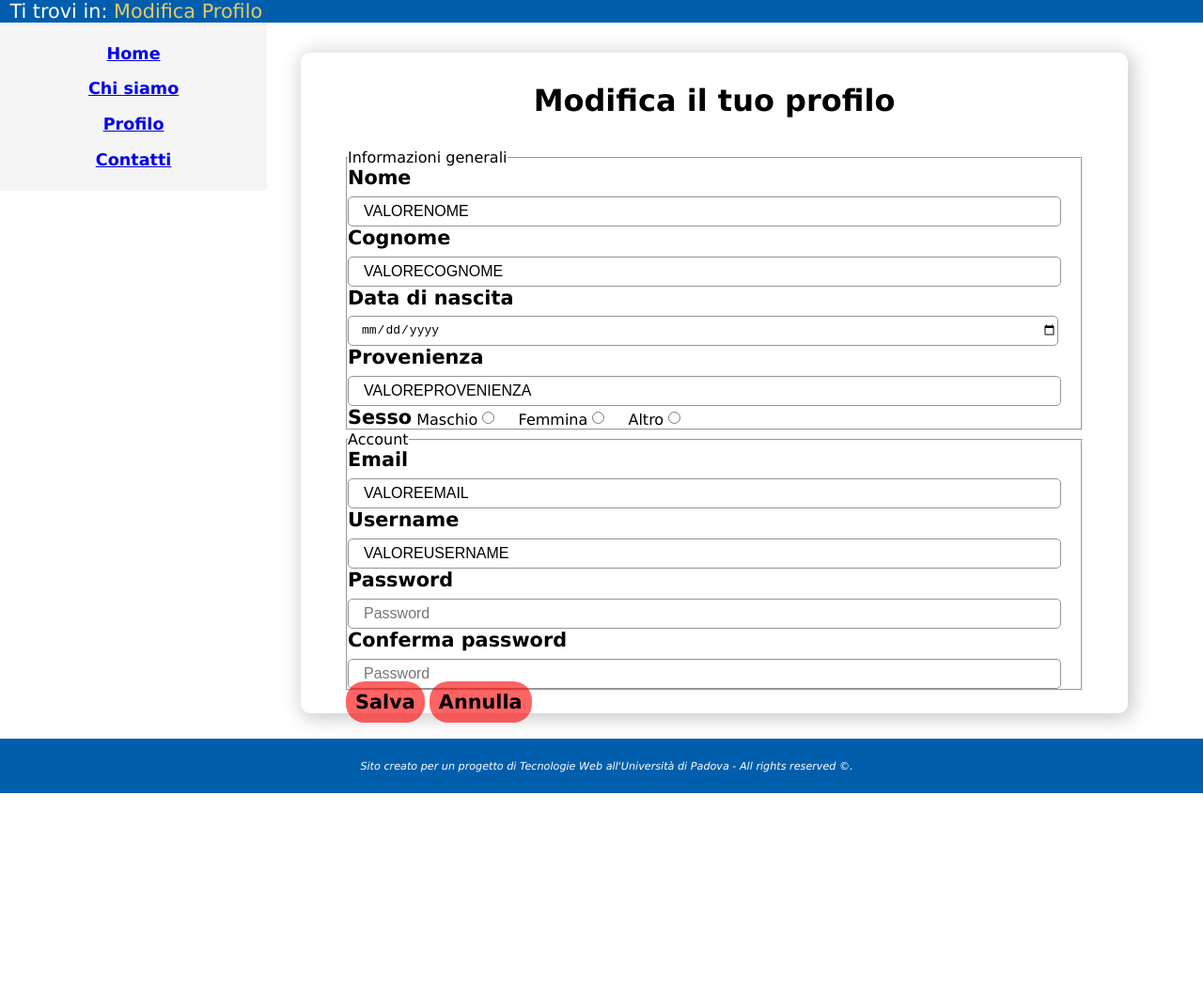
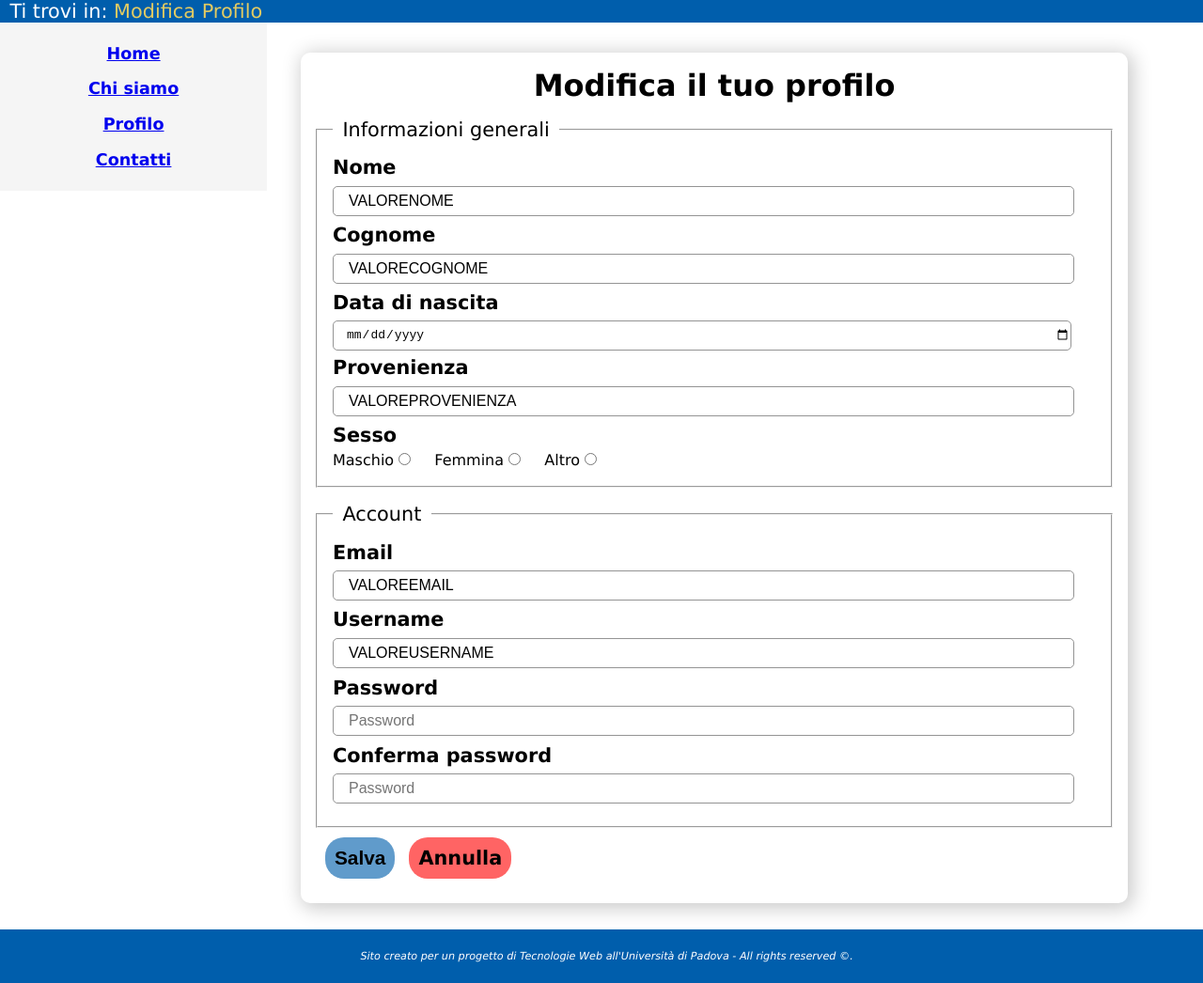
Before and after one commit to MicheleBaldisseri/TwoNotes, a PHP site: page /php/modificaProfilo.php in a window 1280 px wide. Shown: the part 80-1126 px from the top of the page at 94% size. Before the commit the page ends 924 px from the top, so only its background shows below. Run offline with PHP 8.4, Linux system fonts and the light colour scheme.

Commit message:
aggiunto css e sistemato modifica post

```diff
--- a/styles/stile.css
+++ b/styles/stile.css
@@ -624,13 +624,31 @@ SEZIONE PROFILO
 SEZIONE Modifica PROFILO
 ===================
 */
+#formModProfilo{
+    padding: 1em;
+}
+#formModProfilo h1{
+    text-align: center;
+    font-size: 2em;
+}
 #formModProfilo fieldset{
-    width: 70%;
     padding: 1em;
     margin-top: 1em;
 }
-#formModProfilo{
-
+#formModProfilo legend{
+    padding-left: 0.5em;
+    padding-right: 0.5em;
+    font-size: 1.3em;
+}
+#formModProfilo label{
+    font-size: 1em;
+}
+#formModProfilo input{
+    margin-bottom: 0.5em;
+    margin-top: 0.5em;
+}
+#formModProfilo button{
+    background-color: #005fac9f;
 }
 /*
 ==============
--- a/views/modificaProfilo.html
+++ b/views/modificaProfilo.html
@@ -31,9 +31,9 @@
     </div>
 
     <div class="contenitoreCentrale allWidth smallReg">
-        <div id="registrazione" class="round_div shadow-div">
-            <h2>Modifica il tuo profilo</h2>
-            <form class="formRegistrazione" method="post">
+        <div id="formModProfilo" class="round_div shadow-div">
+            <h1>Modifica il tuo profilo</h1>
+            <form method="post">
                 <fieldset>
                     <legend>Informazioni generali</legend>
                     <label for="nome"><p class="textForm">Nome</p></label>
@@ -49,13 +49,16 @@
                     <input type="text" name="provenienza" id="provenienza" class="input" placeholder="Provenienza" value="VALOREPROVENIENZA" required>
 
                     <label for="sesso"><p class="textForm">Sesso</p></label>
+                    <div>
                         <label for="maschio">Maschio</label>
                         <input type="radio" id="maschio" name="gender" value="M" class="radio" SELECTEDM required>
                         <label for="femmina">Femmina</label>
                         <input type="radio" id="femmina" name="gender" value="F" class="radio" SELECTEDF>
                         <label for="altro">Altro</label>
                         <input type="radio" id="altro" name="gender" value="A" class="radio" SELECTEDA>
+                    </div>
                 </fieldset>
+
                 <fieldset>
                     <legend>Account</legend>
                     <label for="email"><p class="textForm">Email</p></label>
@@ -71,13 +74,9 @@
                     <input type="password" name="conf-psw" id="conf-psw" class="input" placeholder="Password" required>
 
                 </fieldset>
-
-                <a class="linkToButton" href="modificaProfilo.php">Salva</a>
-                <a class="linkToButton" href="profilo.php">Annulla</a>
-
-
-
             </form>
+            <button type="submit" class="round-button general-button">Salva</button>
+            <a href="profilo.php" class="linkToButton">Annulla</a>
         </div>
     </div>
 
```
Lines whose indentation alone changed are shown as unchanged.
